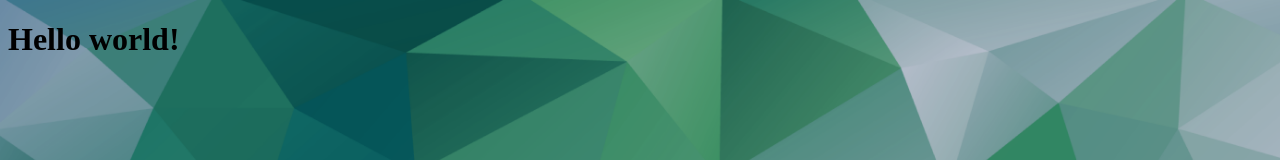
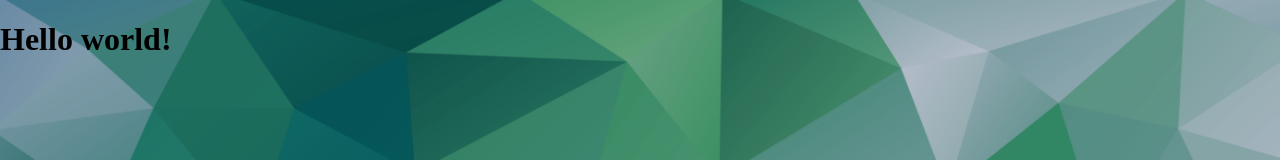
Before and after one commit to barbarabanach/zadanie-rekrutacyjne, an Angular app: page / in a window 1280 px wide. Shown: the top 160 px of the page. Built offline with nearby package versions, Linux system fonts and the light colour scheme.

Commit message:
add normalize.css

```diff
--- a/package.json
+++ b/package.json
@@ -21,6 +21,7 @@
     "@angular/platform-browser-dynamic": "^6.1.0",
     "@angular/router": "^6.1.0",
     "core-js": "^2.5.4",
+    "normalize.css": "^8.0.0",
     "rxjs": "^6.0.0",
     "zone.js": "~0.8.26"
   },
--- a/src/styles.scss
+++ b/src/styles.scss
@@ -1,3 +1,5 @@
+@import '~normalize.css';
+
 * {
     box-sizing: border-box;
 }
```
Also changed, not shown: 1 other file (tests, documents, lock files or other folders).
